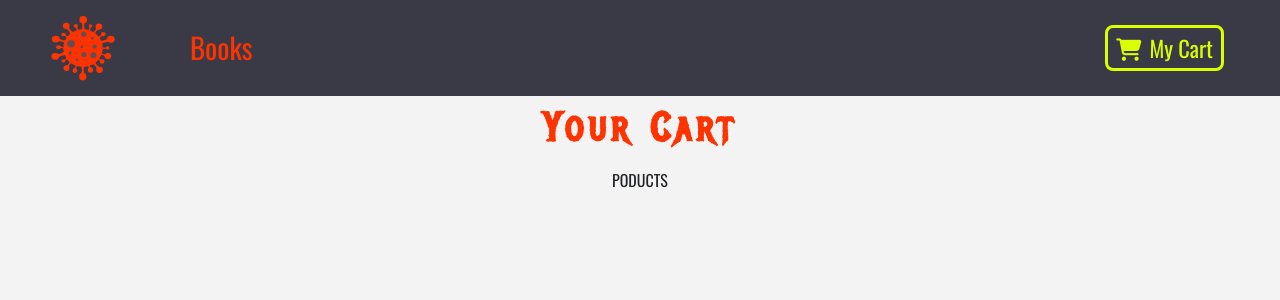
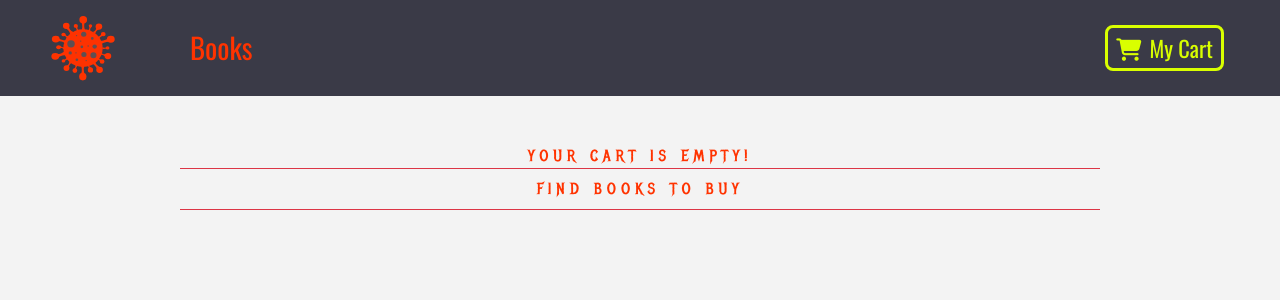
Before and after one commit to magicunico/eCommerce-Shop, a React (Create React App) app: page /cart in a window 1280 px wide. Shown: the top 300 px of the page. Built offline with nearby package versions, Linux system fonts and the light colour scheme.

Commit message:
cart functionality started

```diff
--- a/src/components/Cart/Cart.js
+++ b/src/components/Cart/Cart.js
@@ -1,13 +1,31 @@
 import React from 'react'
 import Title from '../Title'
 import CartColumns from './CartColumns'
+import { ProductConsumer } from '../../contex'
+import EmptyCart from './Empty'
 
-export default class Cart extends React.Component{
-    render(){
-        return(
+export default class Cart extends React.Component {
+    render() {
+        return (
             <section>
-                <Title name="Your " title="cart"/>
-                <CartColumns />
+                <ProductConsumer>
+                    {value => {
+                        const { cart } = value;
+                        if (cart.length > 0) {
+                            return (
+                                <React.Fragment>
+                                    <Title name="Your " title="cart" />
+                                    <CartColumns />
+                                </React.Fragment>
+                            )
+                        } else {
+                            return (
+                                <EmptyCart />
+                            )
+                        }
+                    }}
+                </ProductConsumer>
+
             </section>
         )
     }
--- a/src/components/Cart/CartColumns.js
+++ b/src/components/Cart/CartColumns.js
@@ -1,11 +1,27 @@
 import React from 'react'
+
 
 export default function CartColumn(){
     return(
         <div className="container-fluid text-center d-none d-lg-block">
             <div className="row">
                 <div className="col-10 mx-auto col-lg-2">
-                    <p className="text-uppercase">Poducts</p>
+                    <p className="text-uppercase">Book</p>
+                </div>
+                <div className="col-10 mx-auto col-lg-2">
+                    <p className="text-uppercase">Name</p>
+                </div>
+                <div className="col-10 mx-auto col-lg-2">
+                    <p className="text-uppercase">price</p>
+                </div>
+                <div className="col-10 mx-auto col-lg-2">
+                    <p className="text-uppercase">quantity</p>
+                </div>
+                <div className="col-10 mx-auto col-lg-2">
+                    <p className="text-uppercase">remove</p>
+                </div>
+                <div className="col-10 mx-auto col-lg-2">
+                    <p className="text-uppercase">total</p>
                 </div>
             </div>
         </div>
--- /dev/null
+++ b/src/components/Cart/Empty.js
@@ -0,0 +1,19 @@
+import React from 'react'
+import {Link} from 'react-router-dom'
+import {ButtonContainer} from '../Button'
+
+export default function EmptyCart(){
+    return(
+        <div className="container mt-5">
+            <div className="row">
+                <div className="col-10 mx-auto text-center text-title">
+                    Your cart is empty!
+                    <Link to="/" className="nav-link text-title border-top border-bottom border-danger ">
+                            Find books to buy
+                        </Link>
+                </div>
+
+            </div>
+        </div>
+    )
+}
--- a/src/components/Product.js
+++ b/src/components/Product.js
@@ -55,9 +55,9 @@ const ProductWrapper = styled.div`
 }
 .card-footer{
     background: transparent;
-    color: var(--mainColorAccent);
+    color: var(--mainColor);
     transition: all 0.5s linear;
-    height:5rem;
+
 }
 &:hover{
     .card{
@@ -66,7 +66,7 @@ const ProductWrapper = styled.div`
     }
     .card-footer{
         background: var(--mainColor);
-        color: var(--mainColorAccent);
+        color: var(--mainAccent);
     }
 }
 .img-container{
```
Also changed, not shown: src/components/Cart/InCartList.js (added, +10 -0 lines), src/components/Cart/InCartItem.js (added).
